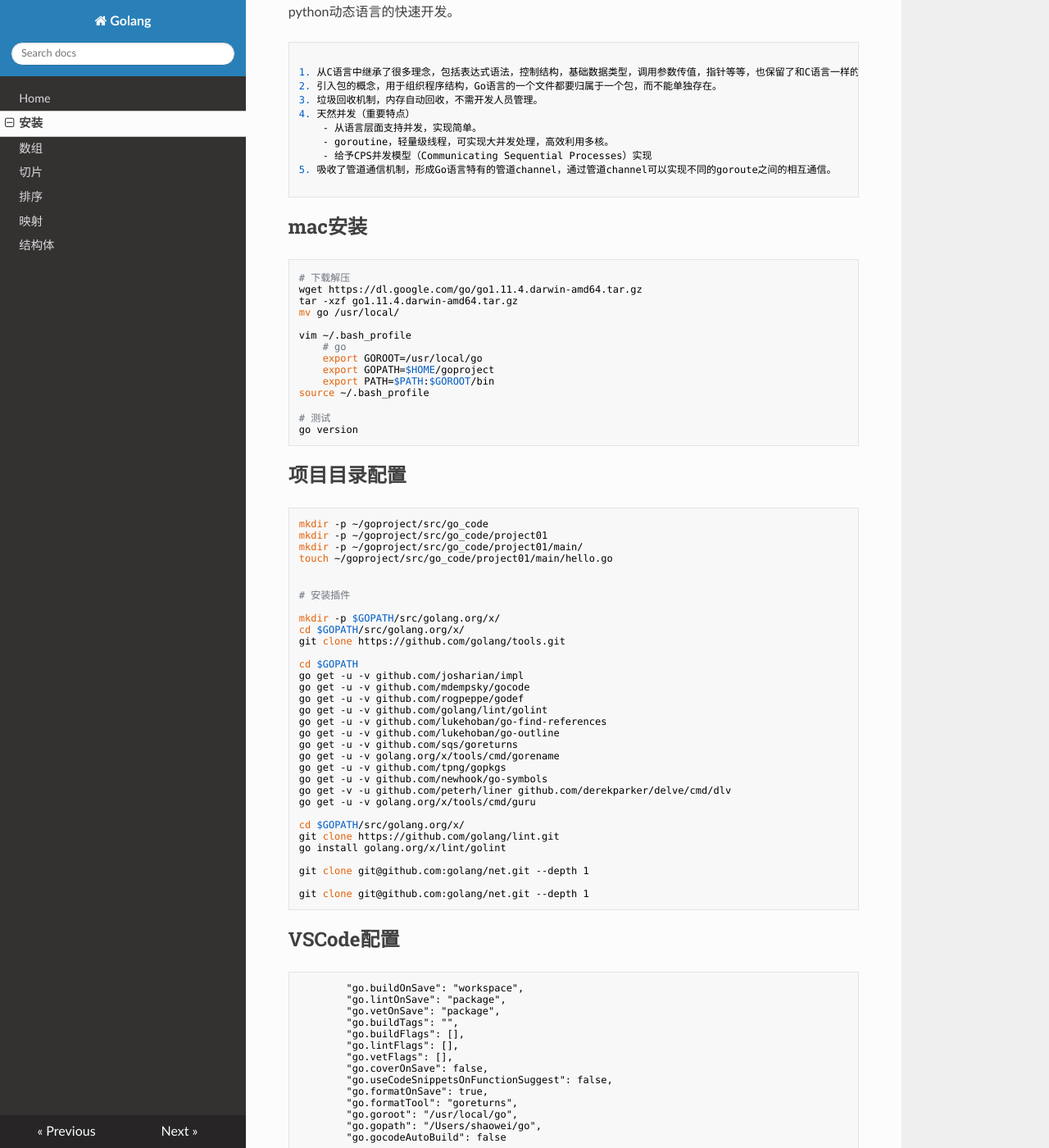
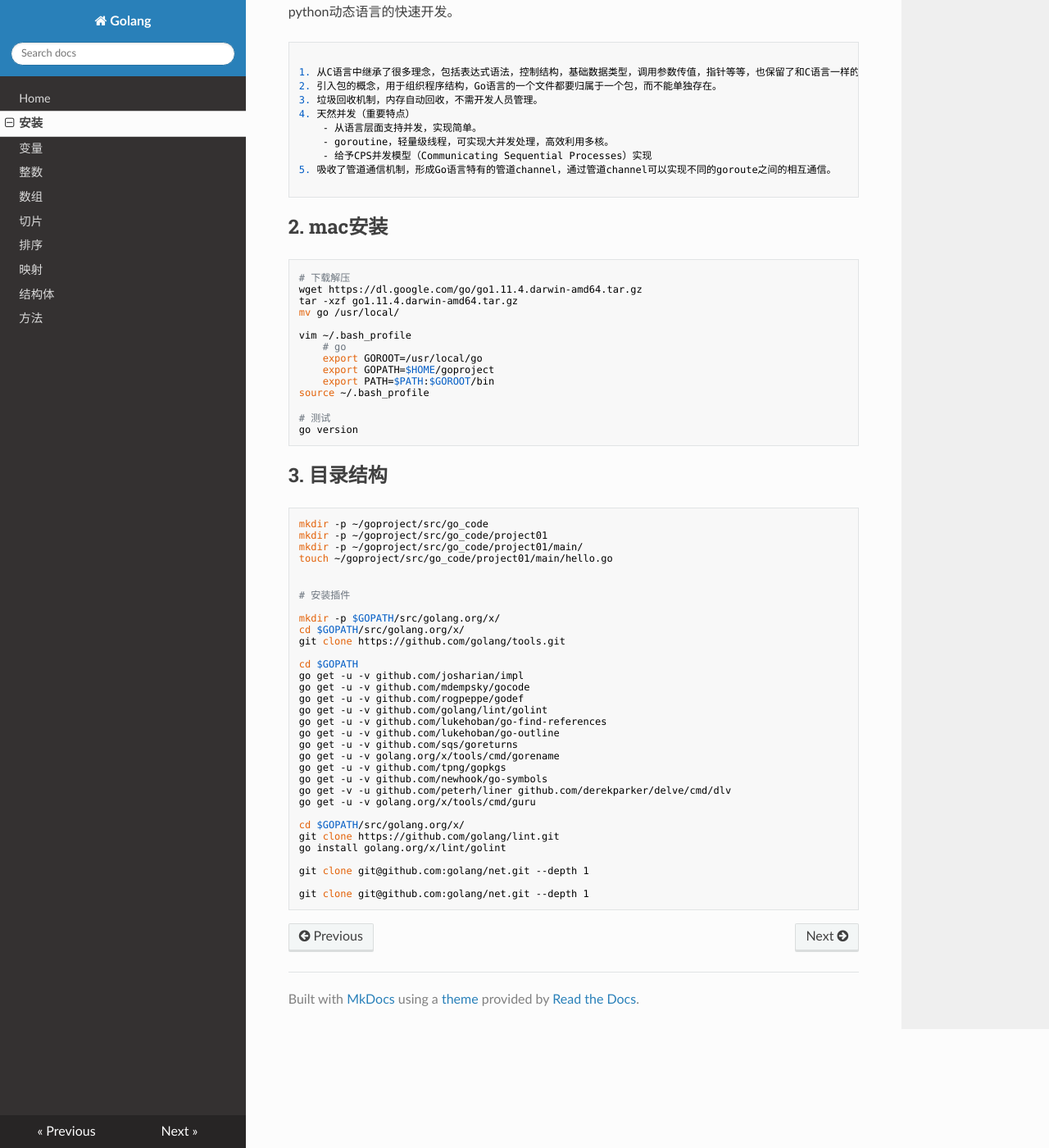
Before and after one commit to golangav/golang, an MkDocs documentation site: the page built from docs/install.md, in a window 1280 px wide and 1400 px high, scrolled down 208 px. Shown: the whole window at 82% size. Built offline with MkDocs 1.6.1, drawn with Linux system fonts in a browser that asks for light colours; nearby versions of some CDN libraries.

Commit message:
add method

````diff
--- a/docs/install/install.md
+++ b/docs/install.md
@@ -17,7 +17,7 @@ go语言达到了既能达到静态编译语言的安全和性能，又打到了
 ```
 
 
-## mac安装
+## 2. mac安装
 
 ```
 # 下载解压
@@ -36,7 +36,7 @@ source ~/.bash_profile
 go version
 ```
 
-## 项目目录配置
+## 3. 目录结构
 
 ```
 mkdir -p ~/goproject/src/go_code
@@ -73,27 +73,3 @@ git clone git@github.com:golang/net.git --depth 1
 
 git clone git@github.com:golang/net.git --depth 1
 ```
-
-
-
-## VSCode配置
-
-```angularjs
-        "go.buildOnSave": "workspace",
-        "go.lintOnSave": "package",
-        "go.vetOnSave": "package",
-        "go.buildTags": "",
-        "go.buildFlags": [],
-        "go.lintFlags": [],
-        "go.vetFlags": [],
-        "go.coverOnSave": false,
-        "go.useCodeSnippetsOnFunctionSuggest": false,
-        "go.formatOnSave": true,
-        "go.formatTool": "goreturns",
-        "go.goroot": "/usr/local/go",
-        "go.gopath": "/Users/shaowei/go",
-        "go.gocodeAutoBuild": false
-
-```
-
-## 目录结构
--- a/mkdocs.yml
+++ b/mkdocs.yml
@@ -1,10 +1,13 @@
 site_name: Golang
 nav:
     - Home: index.md
-    - 安装: install/install.md
+    - 安装: install.md
+    - 变量: variable.md
+    - 整数: int.md
     - 数组: array.md
     - 切片: slice.md
     - 排序: sort.md
     - 映射: map.md
     - 结构体: struct.md
+    - 方法: method.md
 theme: readthedocs
````
Also changed, not shown: other parts of docs/install.md (+1 -1 lines), docs/array.md (+3 -3 lines), docs/int.md (added, +6 -0 lines), docs/method.md (added, +54 -0 lines), docs/variable.md (added, +63 -0 lines), docs/img/int/int-3.png (added), docs/img/int/int.png (added), docs/img/int/uint.png (added).
